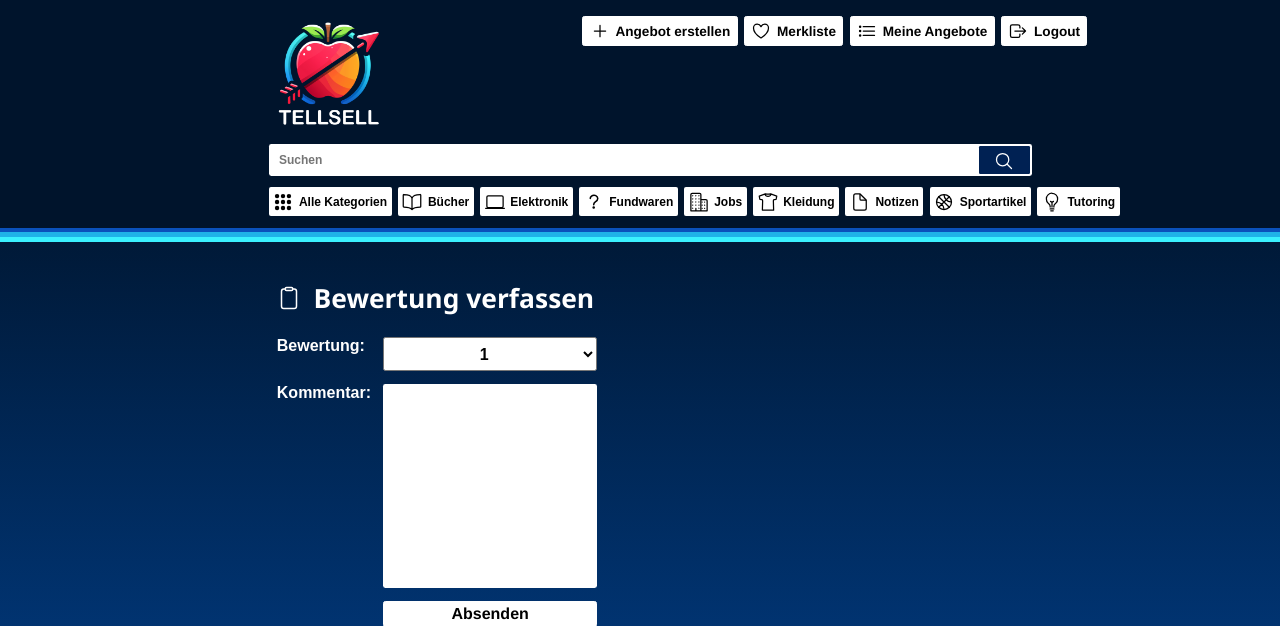
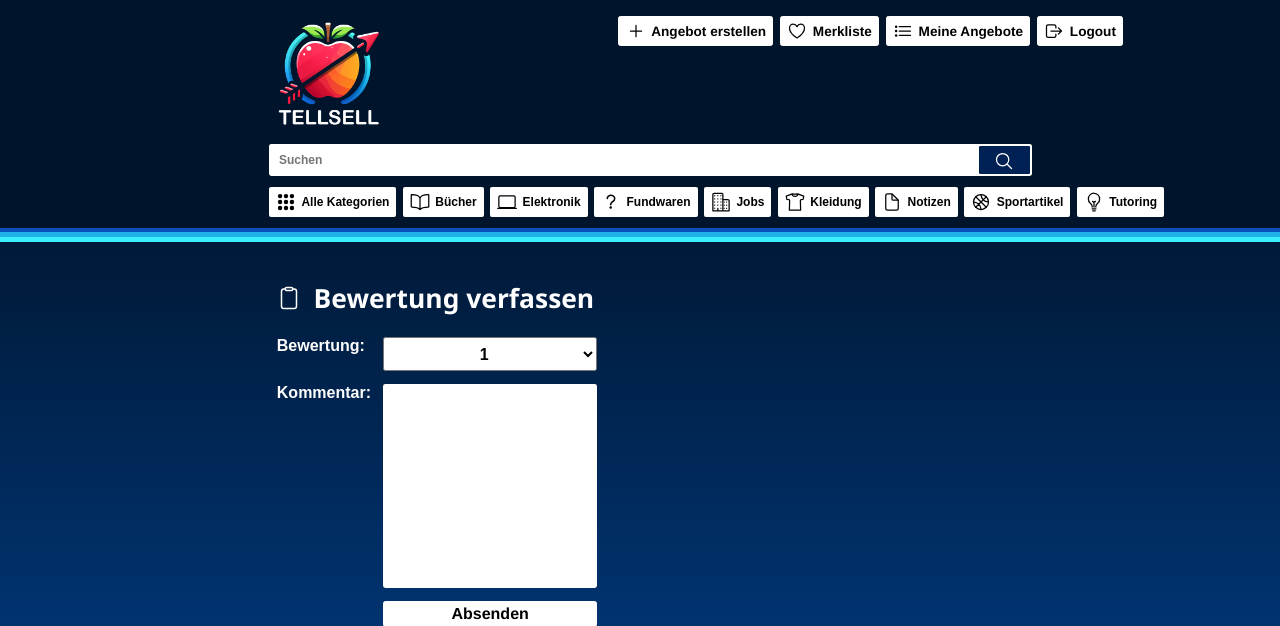
Before and after one commit to Mostercoder/Projekt-Web-App, a Flask app: page /add_review/1 in a window 1280 px wide. Shown: the top 626 px of the page. Run offline with Flask 3, Linux system fonts and the light colour scheme; a user stored in the database is signed in; data comes from the database, SQL or seed files in the repository; some libraries are stand-ins or nearby versions.

Commit message:
Add files via upload

```diff
--- a/tellsell/static/style_header.css
+++ b/tellsell/static/style_header.css
@@ -136,7 +136,7 @@ ion-icon {
   background-color: rgb(255, 255, 255);
   transition: background-color 0.3s ease;
   border-radius: .15vw;
-  padding: .355vw;
+  padding: .6vh .548vw;
 }
 
 .categories li a:hover {
@@ -157,7 +157,7 @@ ion-icon {
   padding: 0;
   position: fixed;
   top: 2vh;
-  left: 45vw;
+  left: 47.8vw;
 }
 
 .account_options a ion-icon {
```
